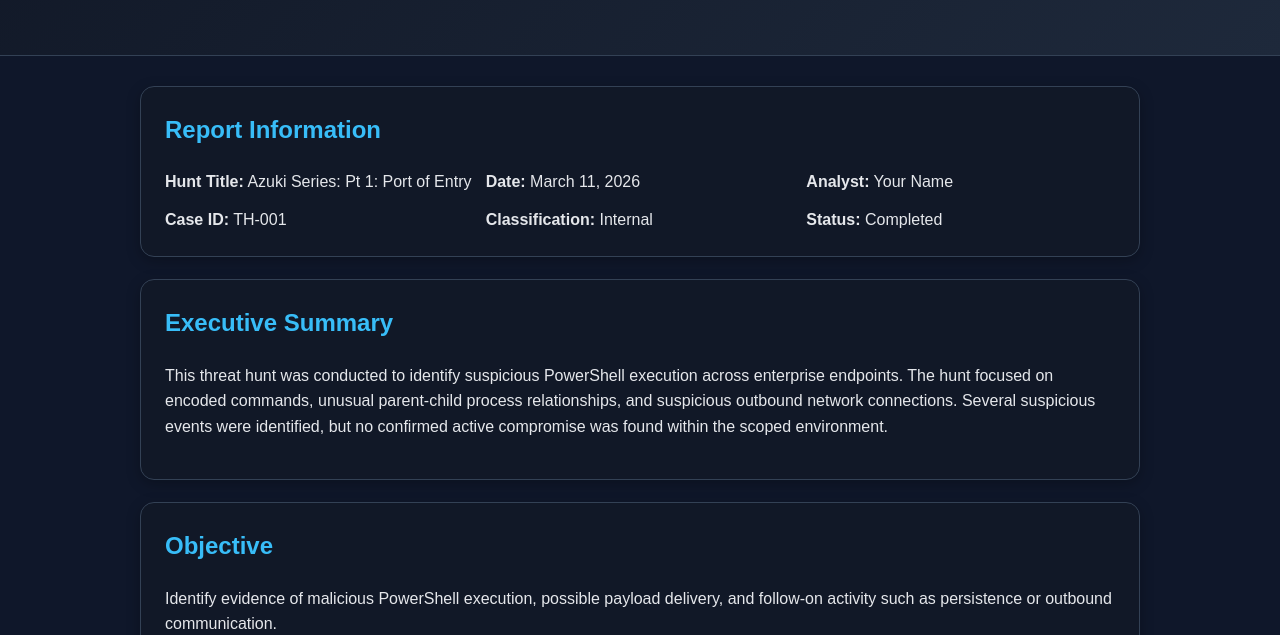
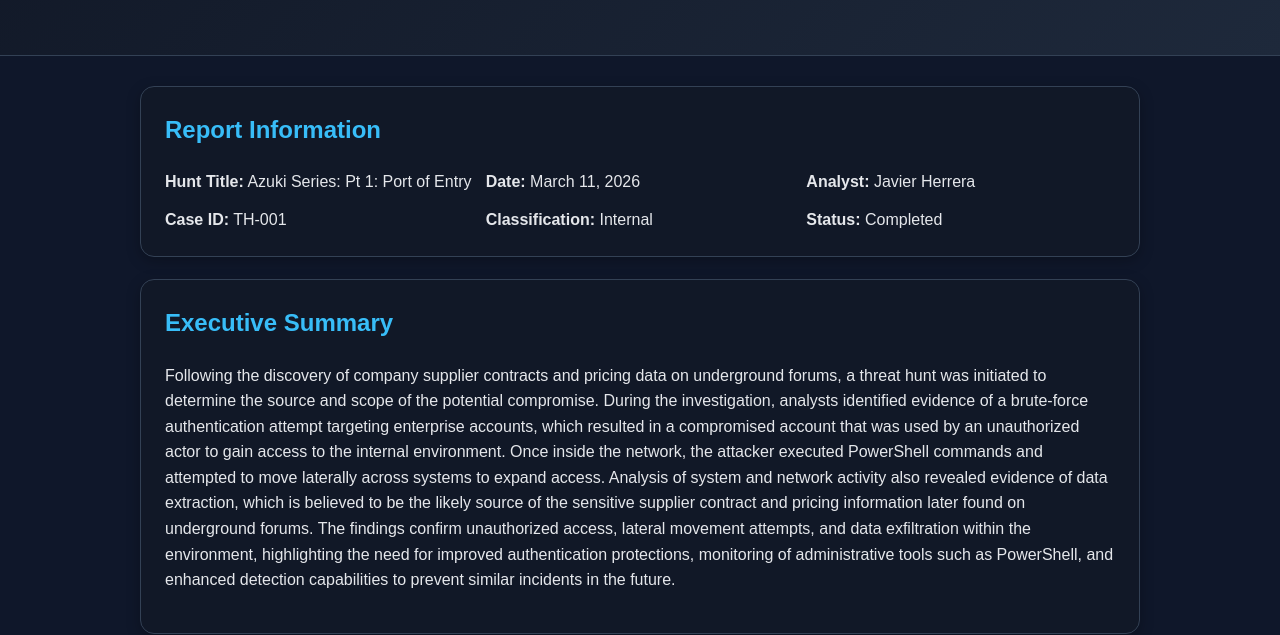
Before and after one commit to JavierHerr/ThreatHunt, a plain HTML site: page index.html in a window 1280 px wide. Shown: the part 165-800 px from the top of the page. Drawn offline with Linux system fonts and the light colour scheme.

Commit message:
Update index.html

```diff
--- a/index.html
+++ b/index.html
@@ -20,7 +20,7 @@
       <div class="grid">
         <div><strong>Hunt Title:</strong> Azuki Series: Pt 1: Port of Entry</div>
         <div><strong>Date:</strong> March 11, 2026</div>
-        <div><strong>Analyst:</strong> Your Name</div>
+        <div><strong>Analyst:</strong> Javier Herrera</div>
         <div><strong>Case ID:</strong> TH-001</div>
         <div><strong>Classification:</strong> Internal</div>
         <div><strong>Status:</strong> Completed</div>
@@ -30,10 +30,7 @@
     <section class="card">
       <h2>Executive Summary</h2>
       <p>
-        This threat hunt was conducted to identify suspicious PowerShell execution across enterprise endpoints.
-        The hunt focused on encoded commands, unusual parent-child process relationships, and suspicious outbound
-        network connections. Several suspicious events were identified, but no confirmed active compromise was found
-        within the scoped environment.
+        Following the discovery of company supplier contracts and pricing data on underground forums, a threat hunt was initiated to determine the source and scope of the potential compromise. During the investigation, analysts identified evidence of a brute-force authentication attempt targeting enterprise accounts, which resulted in a compromised account that was used by an unauthorized actor to gain access to the internal environment. Once inside the network, the attacker executed PowerShell commands and attempted to move laterally across systems to expand access. Analysis of system and network activity also revealed evidence of data extraction, which is believed to be the likely source of the sensitive supplier contract and pricing information later found on underground forums. The findings confirm unauthorized access, lateral movement attempts, and data exfiltration within the environment, highlighting the need for improved authentication protections, monitoring of administrative tools such as PowerShell, and enhanced detection capabilities to prevent similar incidents in the future.
       </p>
     </section>
 
```
